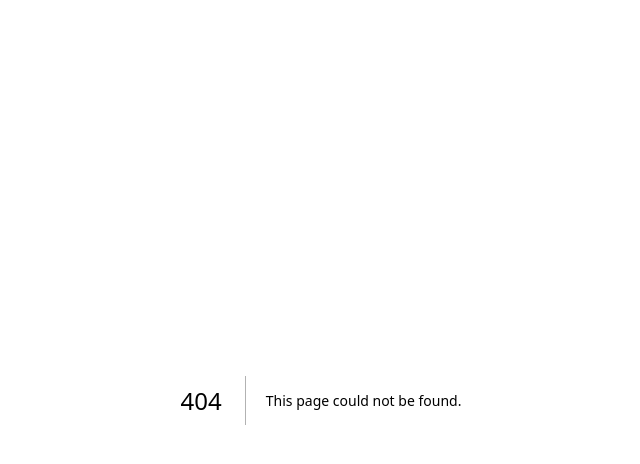
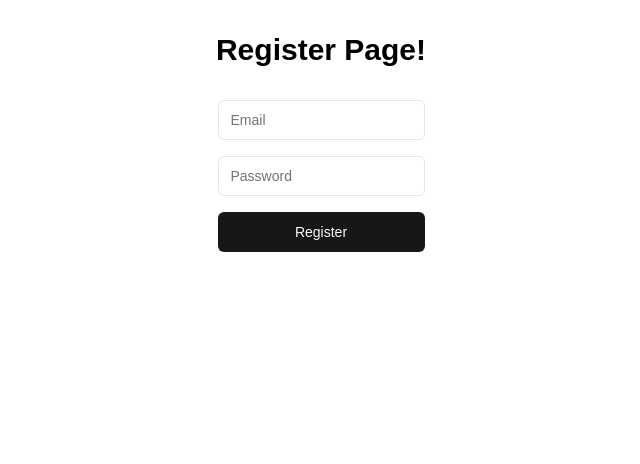
Before and after one commit to davinleong/insideout, a Next.js app in the folder frontend/: page /dashboard/register in a window 1280 px wide. Before the commit this address had no page. Shown: the top 464 px of the page, without its empty margins (319-959 px from the left). Built offline with nearby package versions, Linux system fonts and the light colour scheme.

Commit message:
Created login/register page templates

```diff
--- a/frontend/package.json
+++ b/frontend/package.json
@@ -10,6 +10,7 @@
   },
   "dependencies": {
     "@radix-ui/react-navigation-menu": "^1.2.1",
+    "@radix-ui/react-slot": "^1.1.0",
     "class-variance-authority": "^0.7.0",
     "clsx": "^2.1.1",
     "lucide-react": "^0.454.0",
--- /dev/null
+++ b/frontend/src/app/dashboard/layout.tsx
@@ -0,0 +1,21 @@
+import type { Metadata } from "next";
+
+export const metadata: Metadata = {
+  title: "Dashboard",
+  description: "Dashboard page",
+};
+
+export default function DashboardLayout({
+  children,
+}: Readonly<{
+  children: React.ReactNode;
+}>) {
+  return (
+    <html lang="en">
+      <body>
+        {/* Include shared UI here */}
+        {children}
+      </body>
+    </html>
+  );
+}
--- /dev/null
+++ b/frontend/src/app/dashboard/login/page.tsx
@@ -0,0 +1,43 @@
+// `app/dashboard/login/page.tsx` is the UI for the `/dashboard/login` URL
+"use client";
+
+import { Input } from "@/components/ui/input";
+import { Button } from "@/components/ui/button";
+
+import { FormEvent, useState } from "react";
+
+export default function Login() {
+  const [email, setEmail] = useState("");
+  const [password, setPassword] = useState("");
+
+  const handleSubmit = (event: FormEvent) => {
+    event.preventDefault();
+    // Handle form submission logic here
+    console.log("Successful login for Email:", email);
+  };
+
+  return (
+    <div className="flex flex-col items-center justify-top min-h-screen">
+      <h1 className="text-3xl font-bold mb-8 mt-8">Login Page!</h1>
+      <div className="space-y-4">
+        <form onSubmit={handleSubmit} className="space-y-4">
+          <Input
+            type="email"
+            placeholder="Email"
+            value={email}
+            onChange={(e) => setEmail(e.target.value)}
+          />
+          <Input
+            type="password"
+            placeholder="Password"
+            value={password}
+            onChange={(e) => setPassword(e.target.value)}
+          />
+          <Button type="submit" className="w-full">
+            Register
+          </Button>
+        </form>
+      </div>
+    </div>
+  );
+}
--- a/frontend/src/app/dashboard/page.tsx
+++ b/frontend/src/app/dashboard/page.tsx
@@ -1,5 +1,33 @@
 // `app/dashboard/page.tsx` is the UI for the `/dashboard` URL
+import { Button } from "@/components/ui/button";
+import { LogIn, UserPen } from "lucide-react";
+
+import Link from "next/link";
 
 export default function Dashboard() {
-  return <h1>Hello, Dashboard Page!</h1>;
+  return (
+    <div className="flex flex-col items-center justify-center min-h-screen">
+      <h1 className="text-3xl mb-8">Dashboard Page!</h1>
+      <nav>
+        <ul className="flex flex-col items-center space-y-4">
+          <li>
+            <Button className="text-xl">
+              <Link href="/dashboard/register" className="flex items-center">
+                <UserPen className="mr-4" />
+                Register
+              </Link>
+            </Button>
+          </li>
+          <li>
+            <Button className="text-xl">
+              <Link href="/dashboard/login" className="flex items-center">
+                <LogIn className="mr-4" />
+                Login
+              </Link>
+            </Button>
+          </li>
+        </ul>
+      </nav>
+    </div>
+  );
 }
--- /dev/null
+++ b/frontend/src/app/dashboard/register/page.tsx
@@ -0,0 +1,43 @@
+// `app/dashboard/register/page.tsx` is the UI for the `/dashboard/register` URL
+"use client";
+
+import { Input } from "@/components/ui/input";
+import { Button } from "@/components/ui/button";
+
+import { FormEvent, useState } from "react";
+
+export default function Register() {
+  const [email, setEmail] = useState("");
+  const [password, setPassword] = useState("");
+
+  const handleSubmit = (event: FormEvent) => {
+    event.preventDefault();
+    // Handle form submission logic here
+    console.log("Successful registration for Email:", email);
+  };
+
+  return (
+    <div className="flex flex-col items-center justify-top min-h-screen">
+      <h1 className="text-3xl font-bold mb-8 mt-8">Register Page!</h1>
+      <div className="space-y-4">
+        <form onSubmit={handleSubmit} className="space-y-4">
+          <Input
+            type="email"
+            placeholder="Email"
+            value={email}
+            onChange={(e) => setEmail(e.target.value)}
+          />
+          <Input
+            type="password"
+            placeholder="Password"
+            value={password}
+            onChange={(e) => setPassword(e.target.value)}
+          />
+          <Button type="submit" className="w-full">
+            Register
+          </Button>
+        </form>
+      </div>
+    </div>
+  );
+}
--- a/frontend/src/app/layout.tsx
+++ b/frontend/src/app/layout.tsx
@@ -14,7 +14,7 @@ const geistMono = localFont({
 });
 
 export const metadata: Metadata = {
-  title: "Create Next App",
+  title: "Inside Out",
   description: "Generated by create next app",
 };
 
@@ -26,7 +26,7 @@ export default function RootLayout({
   return (
     <html lang="en">
       <body
-        className={`${geistSans.variable} ${geistMono.variable} antialiased`}
+        // className={`${geistSans.variable} ${geistMono.variable} antialiased`}
       >
         {children}
       </body>
--- /dev/null
+++ b/frontend/src/components/ui/button.tsx
@@ -0,0 +1,56 @@
+import * as React from "react"
+import { Slot } from "@radix-ui/react-slot"
+import { cva, type VariantProps } from "class-variance-authority"
+
+import { cn } from "@/lib/utils"
+
+const buttonVariants = cva(
+  "inline-flex items-center justify-center gap-2 whitespace-nowrap rounded-md text-sm font-medium ring-offset-white transition-colors focus-visible:outline-none focus-visible:ring-2 focus-visible:ring-neutral-950 focus-visible:ring-offset-2 disabled:pointer-events-none disabled:opacity-50 [&_svg]:pointer-events-none [&_svg]:size-4 [&_svg]:shrink-0 dark:ring-offset-neutral-950 dark:focus-visible:ring-neutral-300",
+  {
+    variants: {
+      variant: {
+        default: "bg-neutral-900 text-neutral-50 hover:bg-neutral-900/90 dark:bg-neutral-50 dark:text-neutral-900 dark:hover:bg-neutral-50/90",
+        destructive:
+          "bg-red-500 text-neutral-50 hover:bg-red-500/90 dark:bg-red-900 dark:text-neutral-50 dark:hover:bg-red-900/90",
+        outline:
+          "border border-neutral-200 bg-white hover:bg-neutral-100 hover:text-neutral-900 dark:border-neutral-800 dark:bg-neutral-950 dark:hover:bg-neutral-800 dark:hover:text-neutral-50",
+        secondary:
+          "bg-neutral-100 text-neutral-900 hover:bg-neutral-100/80 dark:bg-neutral-800 dark:text-neutral-50 dark:hover:bg-neutral-800/80",
+        ghost: "hover:bg-neutral-100 hover:text-neutral-900 dark:hover:bg-neutral-800 dark:hover:text-neutral-50",
+        link: "text-neutral-900 underline-offset-4 hover:underline dark:text-neutral-50",
+      },
+      size: {
+        default: "h-10 px-4 py-2",
+        sm: "h-9 rounded-md px-3",
+        lg: "h-11 rounded-md px-8",
+        icon: "h-10 w-10",
+      },
+    },
+    defaultVariants: {
+      variant: "default",
+      size: "default",
+    },
+  }
+)
+
+export interface ButtonProps
+  extends React.ButtonHTMLAttributes<HTMLButtonElement>,
+    VariantProps<typeof buttonVariants> {
+  asChild?: boolean
+}
+
+const Button = React.forwardRef<HTMLButtonElement, ButtonProps>(
+  ({ className, variant, size, asChild = false, ...props }, ref) => {
+    const Comp = asChild ? Slot : "button"
+    return (
+      <Comp
+        className={cn(buttonVariants({ variant, size, className }))}
+        ref={ref}
+        {...props}
+      />
+    )
+  }
+)
+Button.displayName = "Button"
+
+export { Button, buttonVariants }
--- /dev/null
+++ b/frontend/src/components/ui/input.tsx
@@ -0,0 +1,25 @@
+import * as React from "react"
+
+import { cn } from "@/lib/utils"
+
+export interface InputProps
+  extends React.InputHTMLAttributes<HTMLInputElement> {}
+
+const Input = React.forwardRef<HTMLInputElement, InputProps>(
+  ({ className, type, ...props }, ref) => {
+    return (
+      <input
+        type={type}
+        className={cn(
+          "flex h-10 w-full rounded-md border border-neutral-200 bg-white px-3 py-2 text-sm ring-offset-white file:border-0 file:bg-transparent file:text-sm file:font-medium file:text-neutral-950 placeholder:text-neutral-500 focus-visible:outline-none focus-visible:ring-2 focus-visible:ring-neutral-950 focus-visible:ring-offset-2 disabled:cursor-not-allowed disabled:opacity-50 dark:border-neutral-800 dark:bg-neutral-950 dark:ring-offset-neutral-950 dark:file:text-neutral-50 dark:placeholder:text-neutral-400 dark:focus-visible:ring-neutral-300",
+          className
+        )}
+        ref={ref}
+        {...props}
+      />
+    )
+  }
+)
+Input.displayName = "Input"
+
+export { Input }
```
Also changed, not shown: 1 other file (tests, documents, lock files or other folders).
